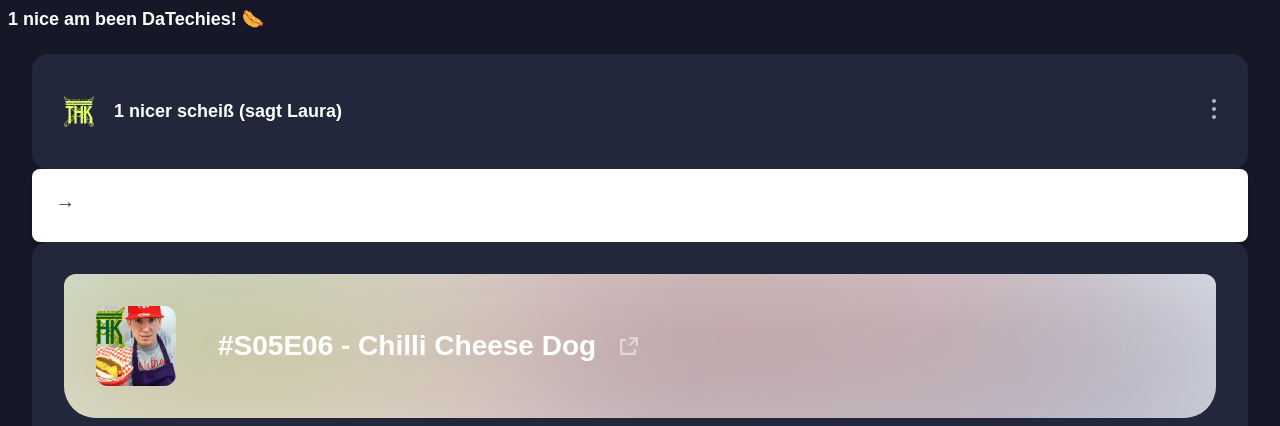
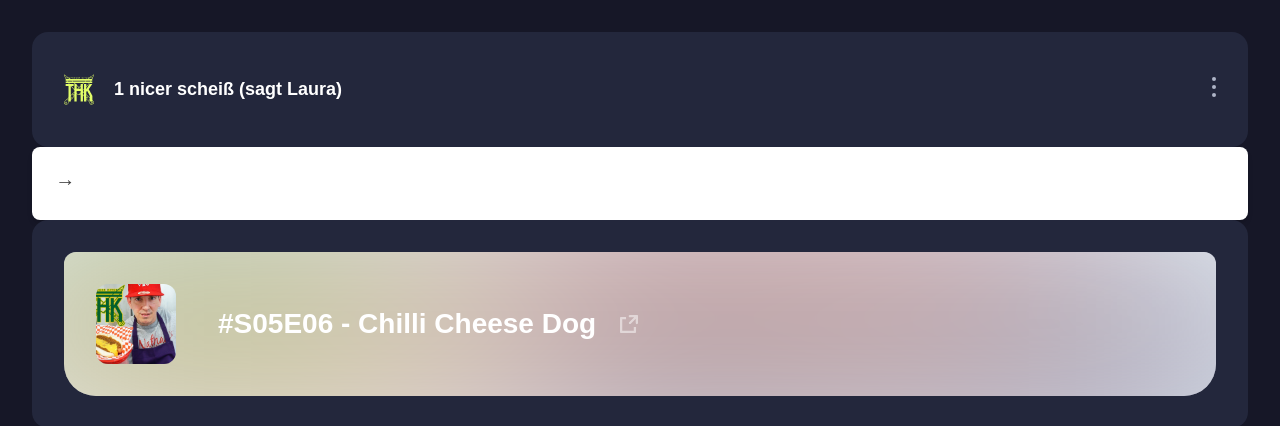
Before and after one commit to mlippe/trap-house-quotez, an Astro site: page / in a window 1280 px wide. Shown: the top 426 px of the page. Built offline with nearby package versions, Linux system fonts and the light colour scheme; Astro itself is replaced by a stand-in of ours; a web font is replaced by a local one.

Commit message:
Remove whack ass code

```diff
--- a/src/pages/index.astro
+++ b/src/pages/index.astro
@@ -6,7 +6,6 @@ import data from '../data/data.json'
 ---
 
 <Default title="Welcome to Astro.">
-  <span class="font-meta"> 1 nice am been DaTechies! 🌭</span>
   <main>
     <section class="banner card">
       <div class="left">
```
